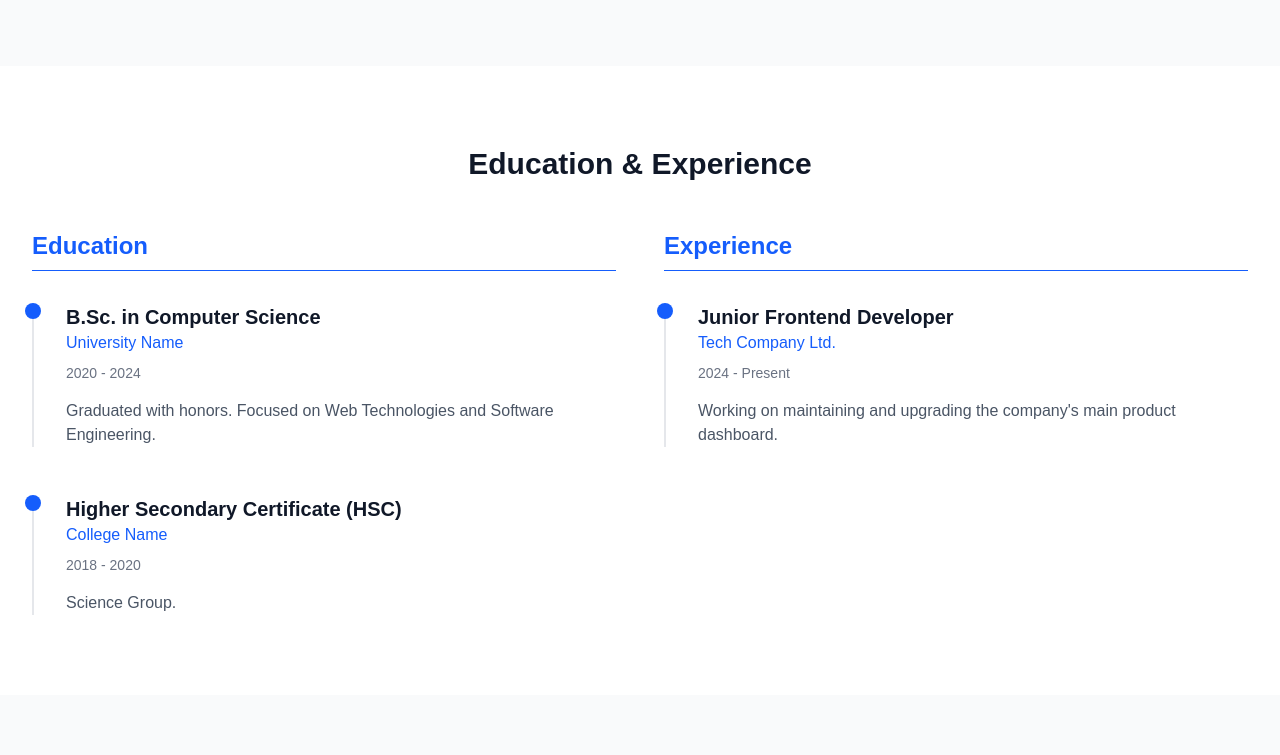
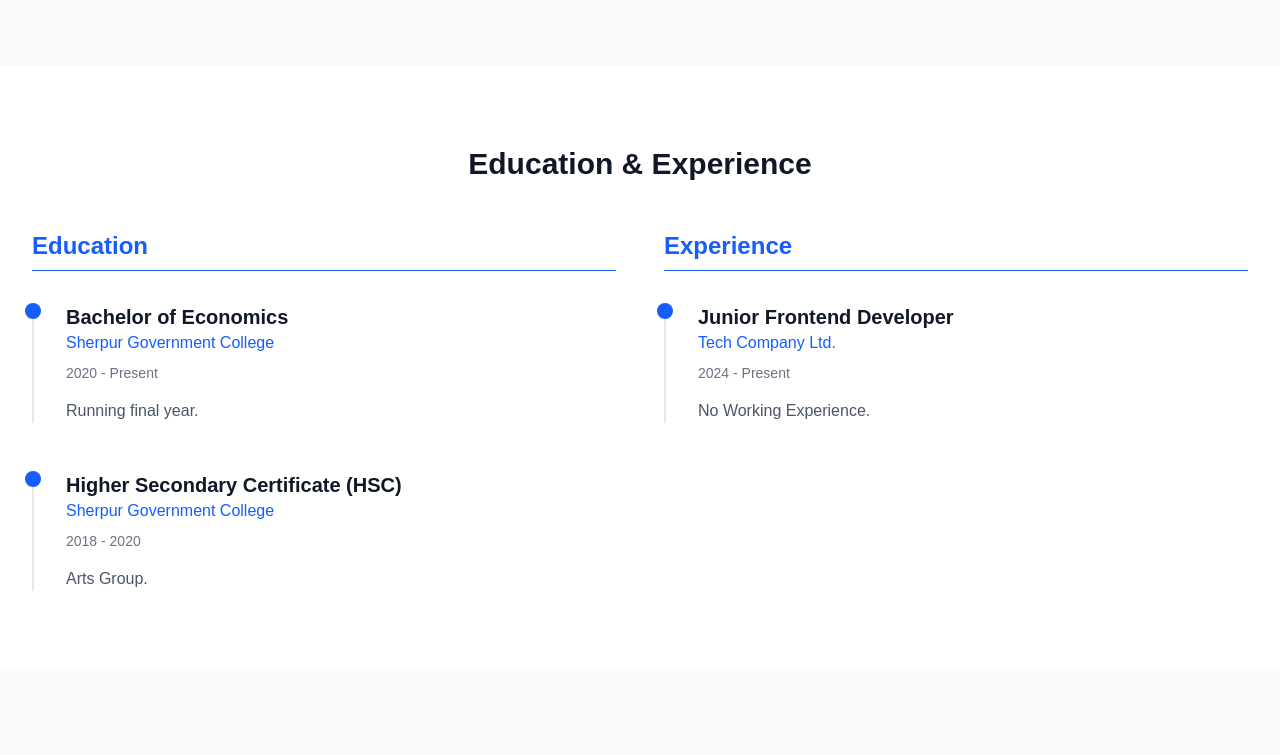
Before and after one commit to sakin111/my-resume, a Next.js app: page / in a window 1280 px wide. Shown: the part 2000-2755 px from the top of the page. Built offline with nearby package versions, Linux system fonts and the light colour scheme.

Commit message:
add resume list

```diff
--- a/src/data/personal.ts
+++ b/src/data/personal.ts
@@ -18,12 +18,12 @@ export interface Skill {
 }
 
 export const personalDetails = {
-  name: "Your Name",
+  name: "Sakin Malik",
   designation: "Frontend Developer",
-  email: "your.email@example.com",
-  phone: "+880 1234 567 890",
-  whatsapp: "+880 1234 567 890",
-  address: "Dhaka, Bangladesh",
+  email: "maliksakin53@gmail.com",
+  phone: "+880 1923533396",
+  whatsapp: "+880 1923533396",
+  address: "Sherpur,MymenShing, Bangladesh",
   photo: "https://res.cloudinary.com/dmbf41o2r/image/upload/v1768897981/Gemini_Generated_Image_p27b7bp27b7bp27b_ehif7t.png", // Placeholder
   resumeLink: "https://drive.google.com/file/d/1VHmTP_6d_S_EtineXOGT4BgwDJNacHiM/view?usp=sharing",
   about: {
@@ -52,16 +52,16 @@ export const skills: Skill[] = [
 
 export const education = [
   {
-    degree: "B.Sc. in Computer Science",
-    institution: "University Name",
-    year: "2020 - 2024",
-    description: "Graduated with honors. Focused on Web Technologies and Software Engineering.",
+    degree: "Bachelor of Economics",
+    institution: "Sherpur Government College",
+    year: "2020 - Present",
+    description: "Running final year.",
   },
   {
     degree: "Higher Secondary Certificate (HSC)",
-    institution: "College Name",
+    institution: "Sherpur Government College",
     year: "2018 - 2020",
-    description: "Science Group.",
+    description: "Arts Group.",
   },
 ];
 
@@ -70,7 +70,7 @@ export const experience = [
     position: "Junior Frontend Developer",
     company: "Tech Company Ltd.",
     year: "2024 - Present",
-    description: "Working on maintaining and upgrading the company's main product dashboard.",
+    description: "No Working Experience.",
   },
 ];
 
```
